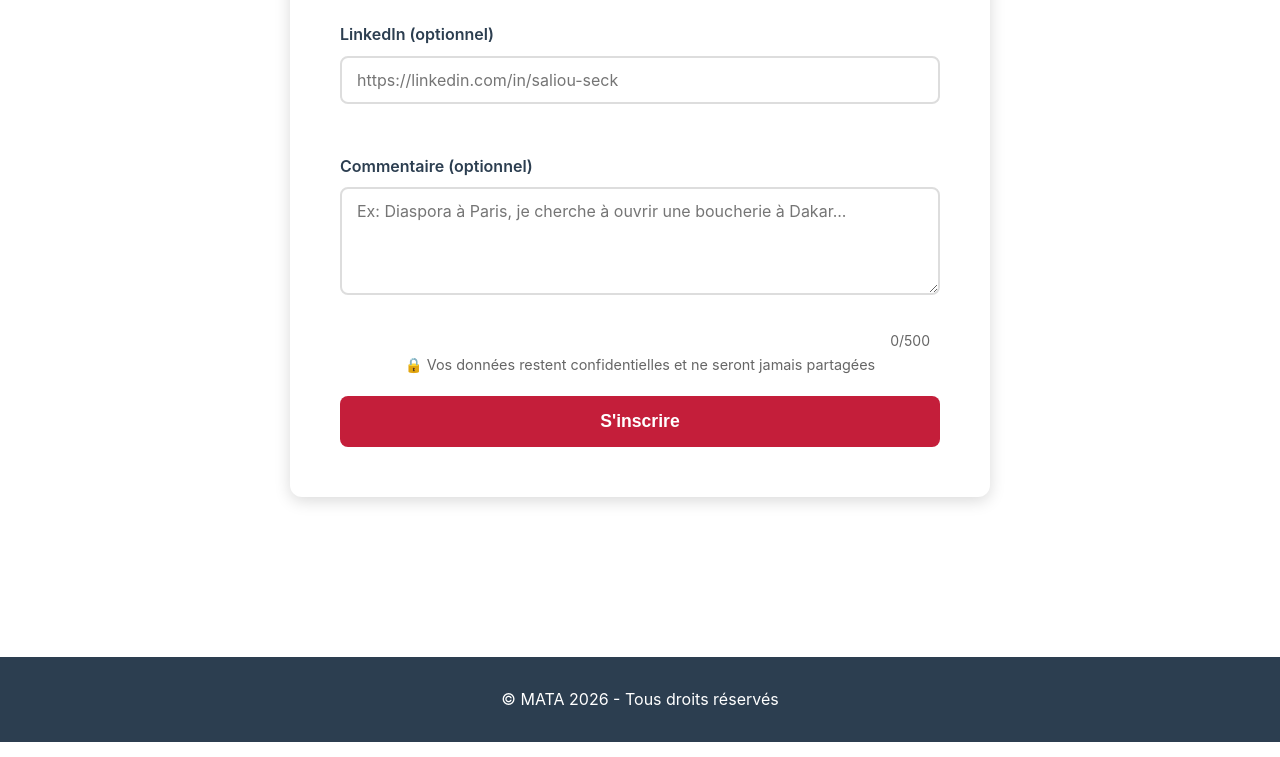
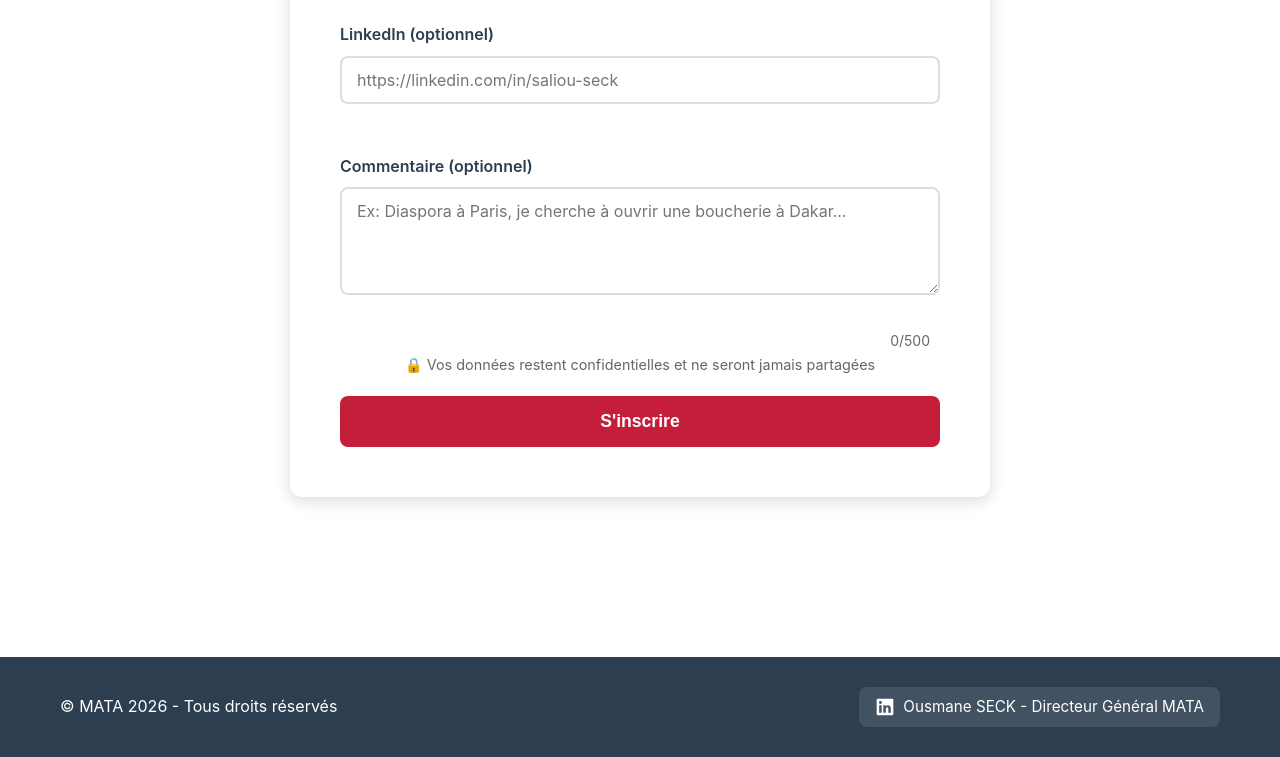
Before and after one commit to Zalint/MaaS, a website: page public/index.html in a window 1280 px wide. Shown: the part 1681-2438 px from the top of the page. Drawn offline with Linux system fonts and the light colour scheme.

Commit message:
Add CEO LinkedIn profile link in footer

```diff
--- a/public/index.html
+++ b/public/index.html
@@ -191,7 +191,19 @@
     <!-- Footer -->
     <footer class="footer">
         <div class="container">
-            <p>&copy; MATA 2026 - Tous droits réservés</p>
+            <div class="footer-content">
+                <div class="footer-left">
+                    <p>&copy; MATA 2026 - Tous droits réservés</p>
+                </div>
+                <div class="footer-right">
+                    <a href="https://www.linkedin.com/in/ousmane-seck-b22b80164/" target="_blank" rel="noopener noreferrer" class="linkedin-dg">
+                        <svg width="20" height="20" viewBox="0 0 24 24" fill="currentColor">
+                            <path d="M20.5 2h-17A1.5 1.5 0 002 3.5v17A1.5 1.5 0 003.5 22h17a1.5 1.5 0 001.5-1.5v-17A1.5 1.5 0 0020.5 2zM8 19H5v-9h3zM6.5 8.25A1.75 1.75 0 118.3 6.5a1.78 1.78 0 01-1.8 1.75zM19 19h-3v-4.74c0-1.42-.6-1.93-1.38-1.93A1.74 1.74 0 0013 14.19a.66.66 0 000 .14V19h-3v-9h2.9v1.3a3.11 3.11 0 012.7-1.4c1.55 0 3.36.86 3.36 3.66z"></path>
+                        </svg>
+                        Ousmane SECK - Directeur Général MATA
+                    </a>
+                </div>
+            </div>
         </div>
     </footer>
 
--- a/public/style.css
+++ b/public/style.css
@@ -503,9 +503,63 @@
 .footer {
     background: var(--secondary-color);
     color: var(--white);
-    text-align: center;
     padding: 30px 0;
     margin-top: 80px;
+}
+
+.footer-content {
+    display: flex;
+    justify-content: space-between;
+    align-items: center;
+    flex-wrap: wrap;
+    gap: 20px;
+}
+
+.footer-left p {
+    margin: 0;
+}
+
+.footer-right {
+    display: flex;
+    align-items: center;
+}
+
+.linkedin-dg {
+    display: inline-flex;
+    align-items: center;
+    gap: 8px;
+    color: var(--white);
+    text-decoration: none;
+    padding: 8px 16px;
+    border-radius: 8px;
+    background: rgba(255, 255, 255, 0.1);
+    transition: all 0.3s ease;
+    font-size: 0.95rem;
+}
+
+.linkedin-dg:hover {
+    background: rgba(255, 255, 255, 0.2);
+    transform: translateY(-2px);
+}
+
+.linkedin-dg svg {
+    flex-shrink: 0;
+}
+
+@media (max-width: 768px) {
+    .footer-content {
+        flex-direction: column;
+        text-align: center;
+    }
+
+    .footer-left,
+    .footer-right {
+        width: 100%;
+    }
+
+    .footer-right {
+        justify-content: center;
+    }
 }
 
 /* ============================================
```
